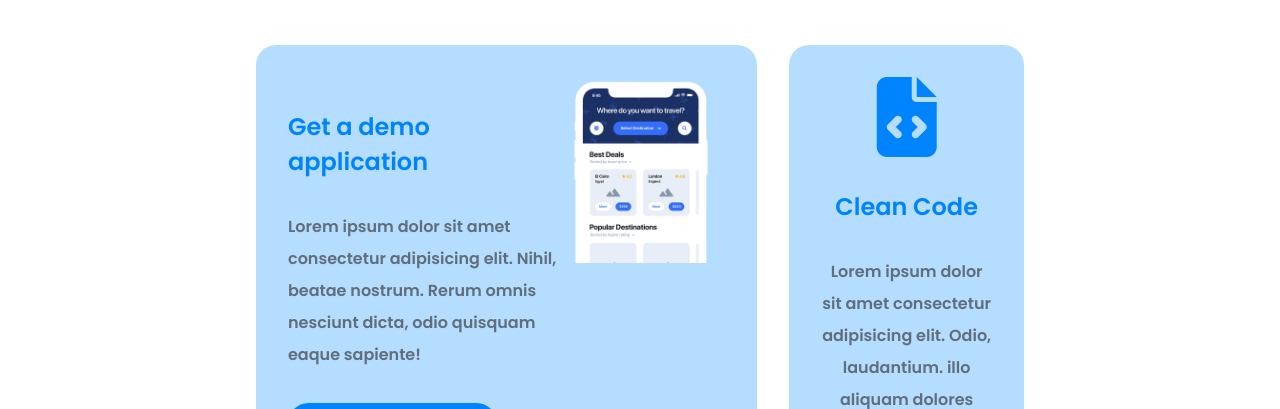
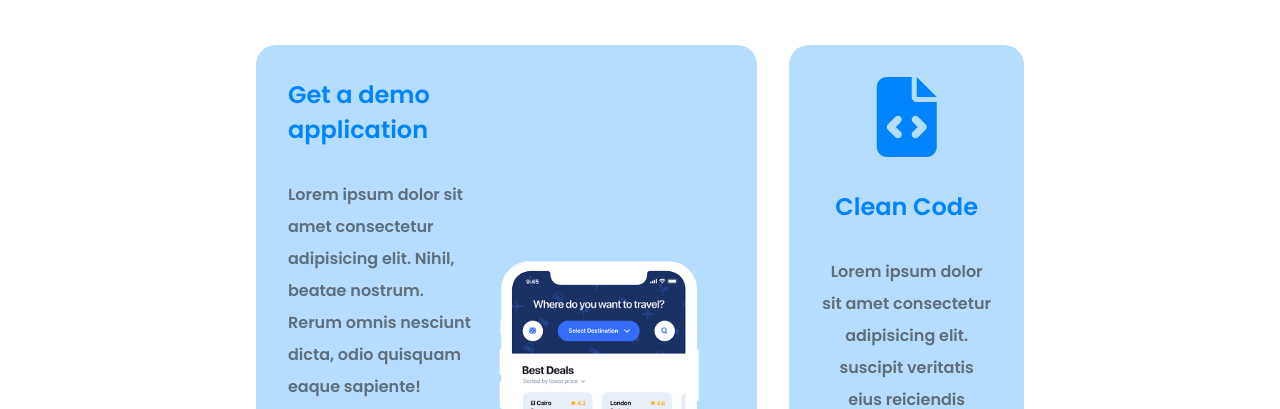
Before and after one commit to Leograzioli/htmlcss-responsive-layout, a plain HTML site: page index.html in a window 1280 px wide. Shown: the part 83-492 px from the top of the page. Drawn offline with Linux system fonts and the light colour scheme.

Commit message:
finito about section per tablet e desktop

```diff
--- a/css/style.css
+++ b/css/style.css
@@ -161,6 +161,7 @@ section {
 
 #about img {
     display: block;
+    width: 250px;
 }
 
 #about h2 {
@@ -176,7 +177,6 @@ section {
 
     color: var(--white);
 }
-
 
 #planning .card-big {
     text-align: center;
@@ -263,6 +263,7 @@ footer {
 
     #about .card:first-child {
         width: calc(100% / 1.5 - var(--rem-1half) / 3);
+        padding-top: 0;
     }
 
     /* testimonials section  */
@@ -337,7 +338,9 @@ footer {
     /* about section  */
     #about .card:first-child {
         display: flex;
+        align-items: flex-end;
     }
+
 
     /* planning section  */
     #planning .row {
--- a/index.html
+++ b/index.html
@@ -68,7 +68,7 @@
                         <div class="card">
                             <i class="fa-solid fa-file-code fa-5x color-blue"></i>
                             <h2>Clean Code</h2>
-                            <p>Lorem ipsum dolor sit amet consectetur adipisicing elit. Odio, laudantium. illo aliquam dolores quibusdam vel suscipit veritatis eius reiciendis blanditiis odit?</p>
+                            <p>Lorem ipsum dolor sit amet consectetur adipisicing elit.  suscipit veritatis eius reiciendis blanditiis odit?</p>
                         </div>
 
                         <div class="card">
```
